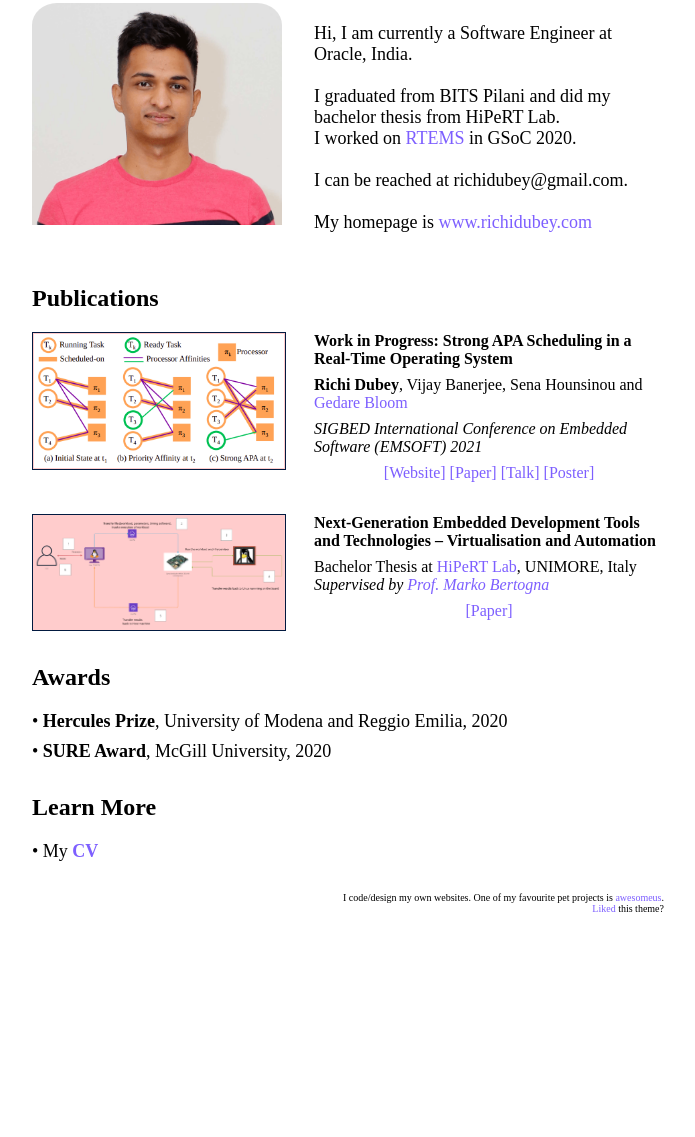
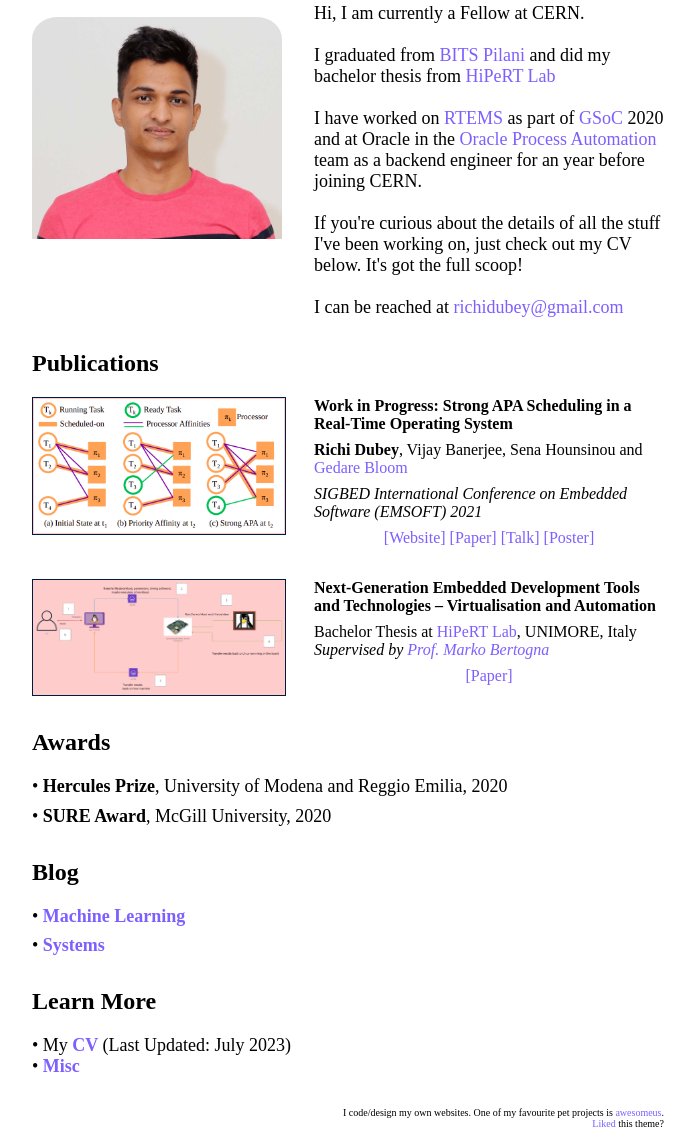
Before and after one commit to richidubey/richidubey.github.io, a plain HTML site: page index.html in a window 1280 px wide. Shown: the part 95-1232 px from the top of the page, without its empty margins (292-987 px from the left). Before the commit the page ends 1017 px from the top, so only its background shows below. Drawn offline with Linux system fonts and the light colour scheme.

Commit message:
Update with latest homepage

```diff
--- /dev/null
+++ b/contact.css
@@ -0,0 +1,7 @@
+html{font-family:sans-serif;color:#080808}
+
+body{max-width:920px;margin:0 auto;padding:1rem}
+
+h1{margin-top:0;font-size:1.5rem}
+
+h1 small{display:block;font-size:1rem}
--- /dev/null
+++ b/contact.html
@@ -0,0 +1,26 @@
+<html>
+    <head>
+        <title>Contact Richi</title>
+        <link rel="stylesheet" href="contact.css">
+    </head>
+
+    <body style="display: flex; flex-direction: row;"  >
+        <section class="blogs-list">
+        <h1>
+            Contact
+            <small>
+                From <a href="https://www.richidubey.com/">Homepage</a>
+            </small>
+        </h1>
+
+
+            <br>
+            <br>
+            Hi, I would love to hear from you. <br>
+            Please reach out to me at
+            <a href="mailto: richidubey@gmail.com">richidubey@gmail.com</a>
+            <br>
+            <br>
+        </section>
+    </body>
+</html>
--- a/index.html
+++ b/index.html
@@ -1,5 +1,15 @@
 <html>
 <head>
+	<!-- Global site tag (gtag.js) - Google Analytics -->
+<script async src="https://www.googletagmanager.com/gtag/js?id=G-JX1VE85ZNC"></script>
+<script>
+  window.dataLayer = window.dataLayer || [];
+  function gtag(){dataLayer.push(arguments);}
+  gtag('js', new Date());
+
+  gtag('config', 'G-JX1VE85ZNC');
+</script>
+
     <title>Richi Dubey</title>
     <style>
         a{
@@ -28,6 +38,7 @@
     <link rel="icon" type="image/png" sizes="96x96" href="icons/favicon-96x96.png">
     <link rel="icon" type="image/png" sizes="16x16" href="icons/favicon-16x16.png">
     <link rel="manifest" href="/manifest.json">
+    <meta http-equiv="Content-Type" content="text/html; charset=UTF-8" />
     <meta name="msapplication-TileColor" content="#ffffff">
     <meta name="msapplication-TileImage" content="/ms-icon-144x144.png">
     <meta name="theme-color" content="#ffffff">
@@ -47,16 +58,21 @@
         <!-- Start: Top Section: Introduction  -->
         <div style="margin-top: 2em;">
 
-            <div style="float: left; margin-right: 2em; width: 250px; height: 250px;">
+            <div style="float: left; margin-right: 2em; width: 250px; height: 250px; justify-content: center;   align-items: center;    display: flex;">
                 <img src="./images/photo_richidubey.png" width="100%" style="border-radius: 10% 10% 0 0;" >
             </div>
             <div style="font-size: large; height: 250px; display: table-cell; vertical-align: middle;">
-                Hi, I am currently a Software Engineer at Oracle, India.
+                Hi, I am currently a Fellow at CERN.
                 <br><br>
-                I graduated from BITS Pilani and did my bachelor thesis from HiPeRT Lab.<br> I worked on <a href="https://www.rtems.org/" target="_blank">RTEMS</a> in GSoC 2020.
+                I graduated from <a href="https://www.bits-pilani.ac.in/">BITS Pilani</a> and did my bachelor thesis from <a href="https://hipert.unimore.it/">HiPeRT Lab</a><br> <br>
+                I have worked on <a href="https://www.rtems.org/" target="_blank">RTEMS</a> as part of <a href="https://summerofcode.withgoogle.com/" target="_blank">GSoC </a> 2020 and at Oracle
+                in the <a href="https://www.oracle.com/integration/process-automation/" target="_blank">Oracle Process Automation</a> team as a backend engineer for an year before joining CERN.
                 <br><br>
-                I can be reached at richidubey@gmail.com.
-                <br><br> My homepage is <a href="http://www.richidubey.com" target="_blank">www.richidubey.com</a>
+
+                If you're curious about the details of all the stuff I've been working on, just check out my CV below. It's got the full scoop!
+
+                <br><br>
+                I can be reached at <a href="mailto: richidubey@gmail.com">richidubey@gmail.com</a>
             </div>
 
         </div>
@@ -135,12 +151,16 @@
         </div>
 
         <div style="margin-top: 2em; clear: left;">
-            <h2>Learn More</h2>
+            <h2>Blog</h2>
 
             <div style="font-size: large;">
 
+                <span style="display: block; margin-bottom: .5rem;">
+                    &#8226  <b><a href="./blog/ml/" target="_blank">Machine Learning</a></b>
+                </span>
+
                 <span style="display: block">
-                    &#8226 My <b><a href="./CV/CV_RichiDubey_June2021.pdf" target="_blank">CV</a></b>
+                    &#8226  <b><a href="https://rtemswithrichi.wordpress.com/" target="_blank">Systems</a></b>
                 </span>
 
                 <!--
@@ -155,9 +175,35 @@
             </div>
         </div>
 
+        <div style="margin-top: 2em; clear: left;">
+            <h2>Learn More</h2>
+
+            <div style="font-size: large;">
+
+                <span style="display: block">
+                    &#8226 My <b><a href="./CV/CV_RichiDubey_July2023.pdf" target="_blank">CV</a> </b>(Last Updated: July 2023)
+                </span>
+
+                <span style="display: block">
+                    &#8226 <b><a href="./misc/" target="_blank">Misc</a></b>
+                </span>
+
+                <!--
+                <span style="display: block; margin-top: .5em; white-space: nowrap;">
+                    &#8226 My <b><a href="https://www.linkedin.com/in/richidubey/" target="_blank">LinkedIn</a></b> Profile
+                </span> -->
+
+                <!--
+                <span style="display: block; margin-top: .5em; white-space: nowrap;">
+                    &#8226 My <b><a href="https://www.twitter.com/in/richidubey/" target="_blank">Twitter</a></b> Profile
+                </span> -->
+            </div>
+        </div>
+
+
         <div>
             <div style="margin-top: 3em; font-size: x-small; float: right;">
-                I code/design my own websites. One of my favourite pet projects is <a href="http://www.awesomeus.tech/" target="_blank">awesomeus</a>.
+                I code/design my own websites. One of my favourite pet projects is <a href="https://www.awesomeus.org/" target="_blank">awesomeus</a>.
             <br>
             <span style="float: right;">
                 <a href="https://github.com/richidubey/Simple-Minimalistic-Academic-Portfolio" target="_blank">Liked</a> this theme?
--- /dev/null
+++ b/misc/index.css
@@ -0,0 +1,7 @@
+html{font-family:sans-serif;color:#080808}
+
+body{max-width:920px;margin:0 auto;padding:1rem}
+
+h1{margin-top:0;font-size:1.5rem}
+
+h1 small{display:block;font-size:1rem}
```
Also changed, not shown: misc/index.html (added, +37 -0 lines), 5 other files.
